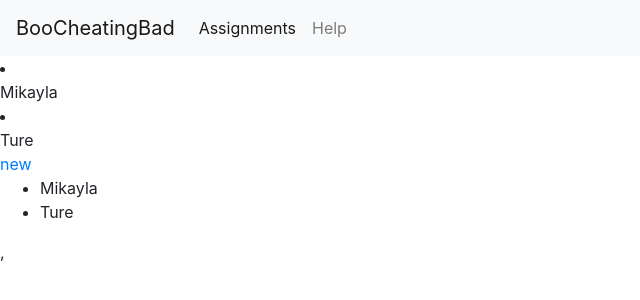
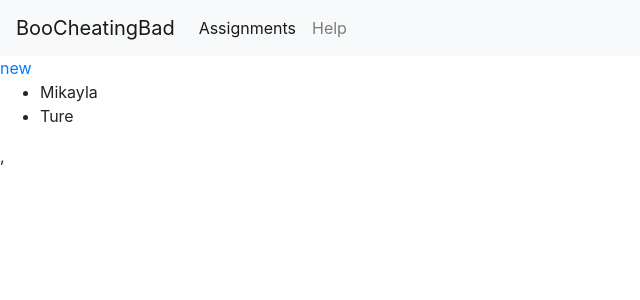
Before and after one commit to whysgai/BooPlagiraismBad, a React (Create React App) app in the folder bpb-front/: page / in a window 1280 px wide. Shown: the top 300 px of the page, without its empty margins (0-640 px from the left). Built offline with nearby package versions, Linux system fonts and the light colour scheme.

Commit message:
BPB-20 feat: revert AssignmentListComponent to original state

```diff
--- a/bpb-front/src/AssignmentListComponent.tsx
+++ b/bpb-front/src/AssignmentListComponent.tsx
@@ -21,11 +21,6 @@ class AssignmentListComponent extends React.Component <PropsType, {}> {
   render () {
     return (
       <div className='assignment-list'>
-        {
-          this.props.assignments.map((assignment,index) =>
-              <li key={index}><AssignmentListCard assignment={assignment} createAssignment={null}/></li>
-           )
-        }
         <Link to="#" className="new-assignment-btn">new</Link>
         <ul>
           {
```
